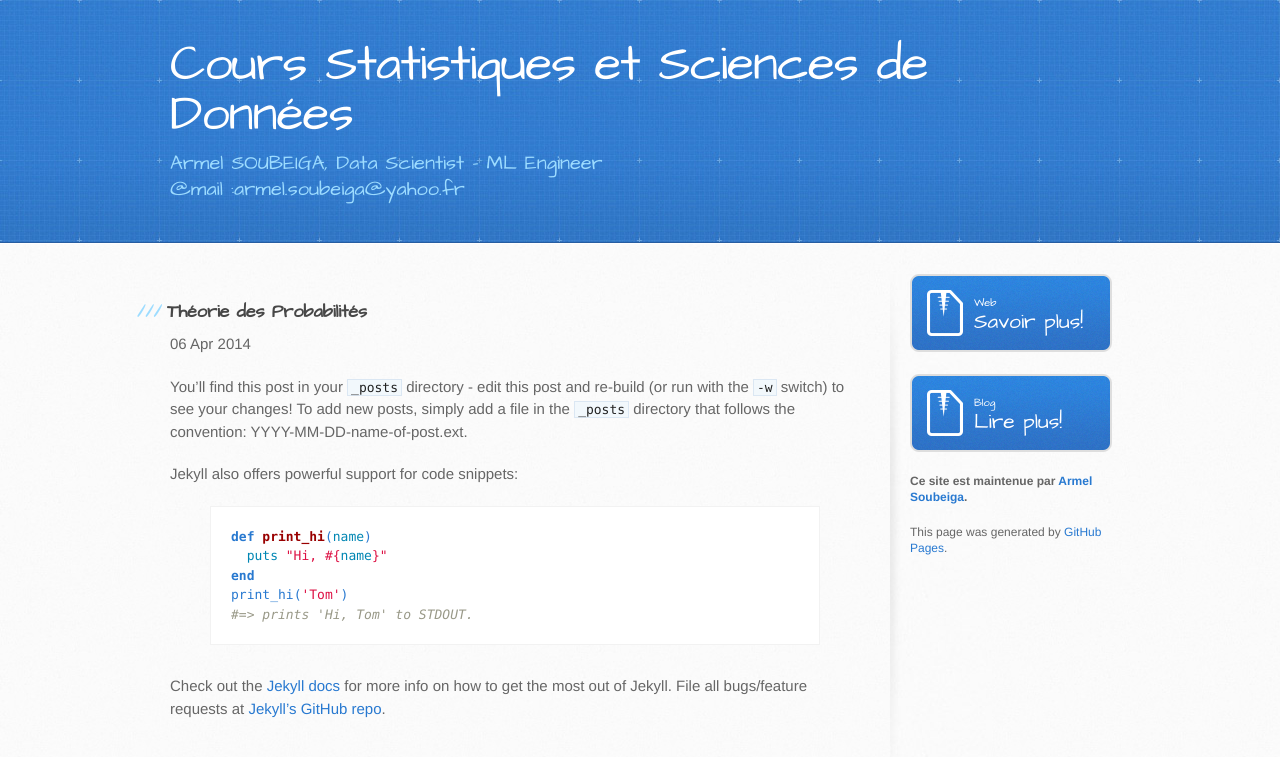
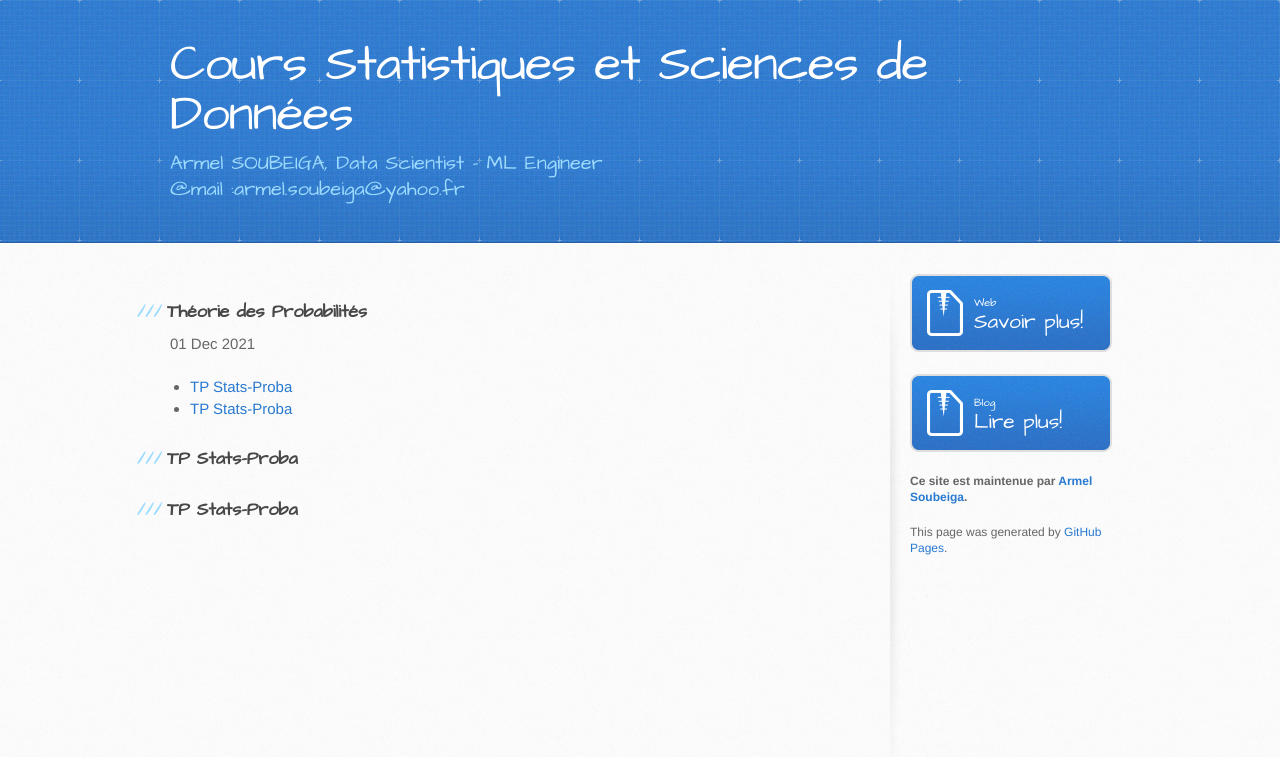
Before and after one commit to armelsoubeiga/Cours, a Jekyll site: the page built from statsprob/_posts/2014-04-06-Théorie-des-Probabilités.md, in a window 1280 px wide. Shown: the top 757 px of the page. Built offline with Jekyll 4.4.1, drawn with Linux system fonts in a browser that asks for light colours.

Commit message:
Update 2014-04-06-Théorie-des-Probabilités.md

```diff
--- a/statsprob/_posts/2014-04-06-Théorie-des-Probabilités.md
+++ b/statsprob/_posts/2014-04-06-Théorie-des-Probabilités.md
@@ -1,24 +1,12 @@
 ---
 layout: post
 title:  "Théorie des Probabilités"
-date:   2014-04-06 15:40:56
-categories: jekyll update
+date:   12/2021
 ---
 
-You'll find this post in your `_posts` directory - edit this post and re-build (or run with the `-w` switch) to see your changes!
-To add new posts, simply add a file in the `_posts` directory that follows the convention: YYYY-MM-DD-name-of-post.ext.
+{% include toc.md %}
 
-Jekyll also offers powerful support for code snippets:
+### TP Stats-Proba
 
-{% highlight ruby %}
-def print_hi(name)
-  puts "Hi, #{name}"
-end
-print_hi('Tom')
-#=> prints 'Hi, Tom' to STDOUT.
-{% endhighlight %}
 
-Check out the [Jekyll docs][jekyll] for more info on how to get the most out of Jekyll. File all bugs/feature requests at [Jekyll's GitHub repo][jekyll-gh].
-
-[jekyll-gh]: https://github.com/mojombo/jekyll
-[jekyll]:    http://jekyllrb.com
+### TP Stats-Proba
```
